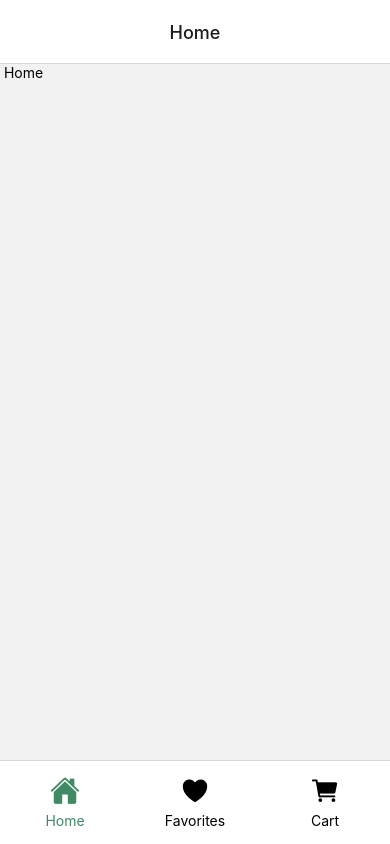
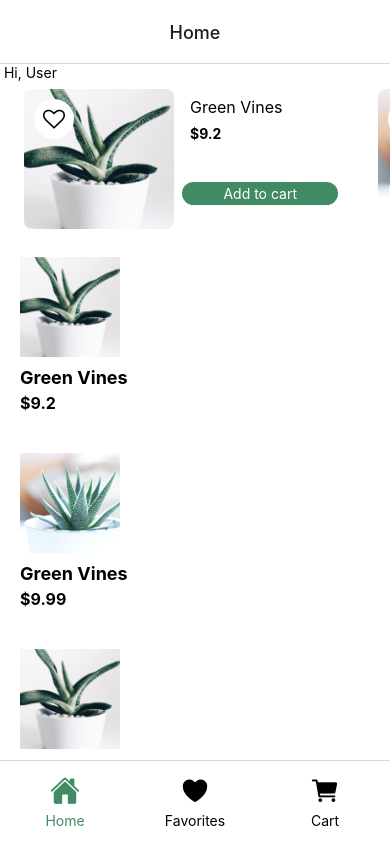
Before and after one commit to Rhayr/ChallengePlants, a React Native app in the folder PlantParadise/: screen /Home in a window 390 px wide. Built offline with nearby package versions, Linux system fonts and the light colour scheme.

Commit message:
feat: added data and lists

```diff
--- a/PlantParadise/App.js
+++ b/PlantParadise/App.js
@@ -98,7 +98,4 @@ const styles = StyleSheet.create({
     alignItems: 'center',
     justifyContent: 'center',
   },
-  altura: {
-    height: 40,
-  },
 });
--- /dev/null
+++ b/PlantParadise/components/atomns/cartButton.js
@@ -0,0 +1,28 @@
+import React from 'react';
+import { TouchableOpacity, Text, StyleSheet } from 'react-native';
+import { GlobalStyles } from '../../constants/styles';
+
+function AddToCartButton({ onPress }) {
+  return (
+    <TouchableOpacity style={styles.button} onPress={onPress}>
+      <Text style={styles.text}>Add to cart</Text>
+    </TouchableOpacity>
+  );
+}
+
+const styles = StyleSheet.create({
+  button: {
+    marginTop: 10,
+    backgroundColor: GlobalStyles.colors.primaryColor,
+    paddingVertical: 3,
+    marginRight: 8,
+    borderRadius: 12,
+    bottom: -30,
+  },
+  text: {
+    color: 'white',
+    textAlign: 'center',
+  },
+});
+
+export default AddToCartButton;
--- /dev/null
+++ b/PlantParadise/components/plantItemH.js
@@ -0,0 +1,74 @@
+import React, { useState } from 'react';
+import { View, Text, Image, StyleSheet, TouchableOpacity } from 'react-native';
+import { GlobalStyles } from '../constants/styles';
+import { FontAwesome } from '@expo/vector-icons';
+import AddToCartButton from './atomns/cartButton';
+
+function PlantItemHorizontal({ planta }) {
+  const [isFavorited, setIsFavorited] = useState(false);
+  return (
+    <View style={styles.container}>
+      <Image source={planta.imagem} style={styles.imagem} />
+      <View style={styles.textContainer}>
+        <Text style={styles.nome}>{planta.nome}</Text>
+        <Text style={styles.preco}>${planta.preco}</Text>
+        <AddToCartButton onPress={() => {}} />
+      </View>
+      <View style={styles.favoriteIconContainer}>
+        <TouchableOpacity onPress={() => setIsFavorited(!isFavorited)}>
+          <FontAwesome
+            name="heart-o"
+            size={22}
+            color={isFavorited ? GlobalStyles.colors.primaryColor : 'black'}
+          />
+        </TouchableOpacity>
+      </View>
+    </View>
+  );
+}
+
+const styles = StyleSheet.create({
+  container: {
+    flexDirection: 'row',
+    margin: 8,
+    backgroundColor: GlobalStyles.colors.primary0,
+    borderRadius: 8,
+    elevation: 3,
+    height: 140,
+    marginLeft: 24,
+  },
+  imagem: {
+    width: 150,
+    height: 140,
+    borderRadius: 8,
+  },
+  textContainer: {
+    flex: 1,
+    marginLeft: 8,
+  },
+  nome: {
+    fontSize: 16,
+
+    marginLeft: 8,
+    paddingVertical: 8,
+    marginRight: 64,
+  },
+  preco: {
+    marginLeft: 8,
+    fontWeight: 'bold',
+  },
+  favoriteIconContainer: {
+    position: 'absolute',
+    top: 10,
+    left: 10,
+    width: 40,
+    height: 40,
+    backgroundColor: 'white',
+    borderRadius: 20,
+    justifyContent: 'center',
+    alignItems: 'center',
+    elevation: 5,
+  },
+});
+
+export default PlantItemHorizontal;
--- /dev/null
+++ b/PlantParadise/components/plantItemV.js
@@ -0,0 +1,41 @@
+import React from 'react';
+import { View, Text, Image, StyleSheet } from 'react-native';
+
+function PlantItemVertical({ planta }) {
+  return (
+    <View style={styles.container}>
+      <Image source={planta.imagem} style={styles.imagem} />
+      <Text style={styles.nome}>{planta.nome}</Text>
+      <Text style={styles.preco}>${planta.preco}</Text>
+    </View>
+  );
+}
+
+const styles = StyleSheet.create({
+  container: {
+    margin: 10,
+    padding: 10,
+    backgroundColor: '#fff',
+    borderRadius: 5,
+  },
+  imagem: {
+    width: 100,
+    height: 100,
+    marginBottom: 10,
+  },
+  nome: {
+    fontSize: 18,
+    fontWeight: 'bold',
+  },
+  descricao: {
+    marginTop: 5,
+    marginBottom: 5,
+  },
+  preco: {
+    fontSize: 16,
+    fontWeight: 'bold',
+    marginTop: 5,
+  },
+});
+
+export default PlantItemVertical;
--- /dev/null
+++ b/PlantParadise/src/data/data.js
@@ -0,0 +1,25 @@
+const plants = [
+  {
+    id: 1,
+    nome: 'Green Vines',
+    preco: 9.2,
+    descricao: 'Lindo para ficar em casa',
+    imagem: require('../../assets/plantinha1.png'),
+  },
+  {
+    id: 2,
+    nome: 'Green Vines',
+    preco: 9.99,
+    descricao: 'Uma bela planta',
+    imagem: require('../../assets/plantinha2.png'),
+  },
+  {
+    id: 3,
+    nome: 'Green Vines',
+    preco: 10.5,
+    descricao: 'Cuide de uma planta',
+    imagem: require('../../assets/plantinha1.png'),
+  },
+];
+
+export default plants;
--- a/PlantParadise/src/screens/home.js
+++ b/PlantParadise/src/screens/home.js
@@ -1,8 +1,46 @@
 import React from 'react';
-import { Text } from 'react-native';
+import { View, Text, StyleSheet, FlatList } from 'react-native';
+import { GlobalStyles } from '../../constants/styles';
+import plants from '../data/data';
+import PlantItemHorizontal from '../../components/plantItemH';
+import PlantItemVertical from '../../components/plantItemV';
 
 function Home() {
-  return <Text> Home </Text>;
+  return (
+    <View style={styles.container}>
+      <View>
+        <Text> Hi, User </Text>
+      </View>
+      <View style={{ flex: 1 }}>
+        <View>
+          <FlatList
+            horizontal
+            data={plants}
+            keyExtractor={(item) => item.id.toString()}
+            renderItem={({ item }) => <PlantItemHorizontal planta={item} />}
+            showsHorizontalScrollIndicator={false}
+          />
+        </View>
+        <View>
+          <FlatList
+            data={plants}
+            keyExtractor={(item) => item.id.toString()}
+            renderItem={({ item }) => <PlantItemVertical planta={item} />}
+          />
+          <View />
+        </View>
+      </View>
+    </View>
+  );
 }
 
 export default Home;
+
+const styles = StyleSheet.create({
+  container: {
+    flex: 1,
+    backgroundColor: GlobalStyles.colors.primaryBackground,
+    //alignItems: 'center',
+    // justifyContent: 'center',
+  },
+});
```
Also changed, not shown: PlantParadise/assets/plantinha1.png (added), PlantParadise/assets/plantinha2.png (added).
